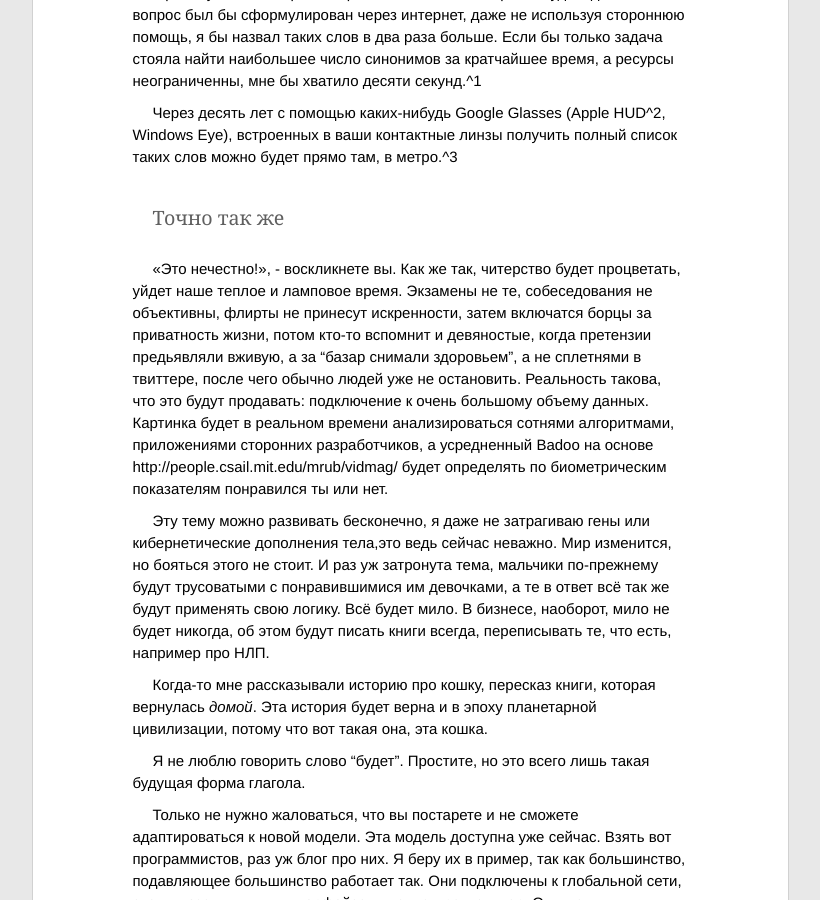
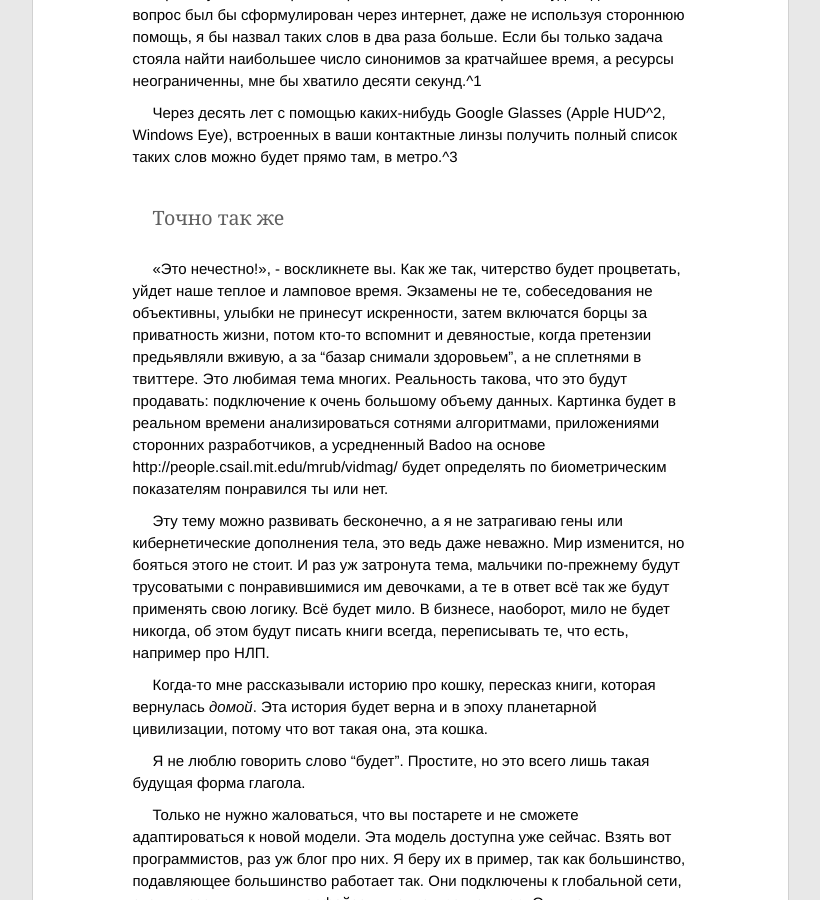
Before and after one commit to ptmt/ptmt.github.com, a Jekyll site: the page built from _posts/2012-07-02-we-are-lazy.md, in a window 1280 px wide and 900 px high, scrolled down 449 px. Shown: the whole window, without its empty margins (230-1050 px from the left). Built offline with Jekyll 4.4.1, drawn with Linux system fonts in a browser that asks for light colours; Markdown is read by kramdown in place of the engine named in the settings.

Commit message:
Update master

```diff
--- a/_posts/2012-07-02-we-are-lazy.md
+++ b/_posts/2012-07-02-we-are-lazy.md
@@ -12,9 +12,9 @@ title:  Лень будущего
 
 ##Точно так же
 
-«Это нечестно!», - воскликнете вы. Как же так, читерство будет процветать, уйдет наше теплое и ламповое время. Экзамены не те, собеседования не объективны, флирты не принесут искренности, затем включатся борцы за приватность жизни, потом кто-то вспомнит и девяностые, когда претензии предьявляли вживую, а за “базар снимали здоровьем”, а не сплетнями в твиттере, после чего обычно людей уже не остановить. Реальность такова, что это будут продавать: подключение к очень большому объему данных. Картинка будет в реальном времени анализироваться сотнями алгоритмами, приложениями сторонних разработчиков, а усредненный Badoo на основе  http://people.csail.mit.edu/mrub/vidmag/ будет определять по биометрическим показателям понравился ты или нет.
+«Это нечестно!», - воскликнете вы. Как же так, читерство будет процветать, уйдет наше теплое и ламповое время. Экзамены не те, собеседования не объективны, улыбки не принесут искренности, затем включатся борцы за приватность жизни, потом кто-то вспомнит и девяностые, когда претензии предьявляли вживую, а за “базар снимали здоровьем”, а не сплетнями в твиттере. Это любимая тема многих. Реальность такова, что это будут продавать: подключение к очень большому объему данных. Картинка будет в реальном времени анализироваться сотнями алгоритмами, приложениями сторонних разработчиков, а усредненный Badoo на основе  http://people.csail.mit.edu/mrub/vidmag/ будет определять по биометрическим показателям понравился ты или нет.
 
-Эту тему можно развивать бесконечно, я даже не затрагиваю гены или кибернетические дополнения тела,это ведь сейчас неважно. Мир изменится, но бояться этого не стоит. И раз уж затронута тема, мальчики по-прежнему будут трусоватыми с понравившимися им девочками, а те в ответ всё так же будут применять свою логику. Всё будет мило. В бизнесе, наоборот, мило не будет никогда, об этом будут писать книги всегда, переписывать те, что есть, например про НЛП.
+Эту тему можно развивать бесконечно, а я не затрагиваю гены или кибернетические дополнения тела, это ведь даже неважно. Мир изменится, но бояться этого не стоит. И раз уж затронута тема, мальчики по-прежнему будут трусоватыми с понравившимися им девочками, а те в ответ всё так же будут применять свою логику. Всё будет мило. В бизнесе, наоборот, мило не будет никогда, об этом будут писать книги всегда, переписывать те, что есть, например про НЛП.
 
 Когда-то мне рассказывали историю про кошку, пересказ книги, которая вернулась _домой_. Эта история будет верна и в эпоху планетарной цивилизации, потому что вот такая она, эта кошка.
 
```
